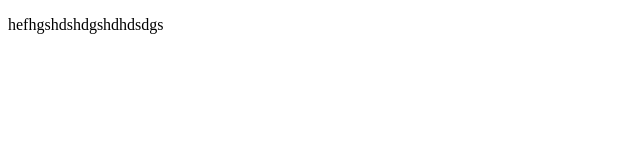
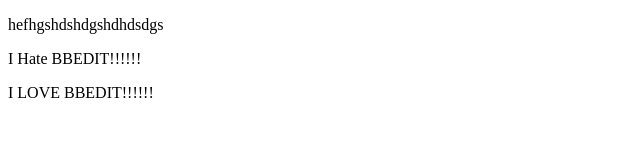
Before and after one commit to FazeAdapt/Desktop, a plain HTML site: page Index.html in a window 1280 px wide. Shown: the whole page, without its empty margins (0-640 px from the left). Drawn offline with Linux system fonts and the light colour scheme.

Commit message:
added 2 paragraphs

```diff
--- a/Index.html
+++ b/Index.html
@@ -7,5 +7,7 @@
 
 <body>
 <p>hefhgshdshdgshdhdsdgs</p>
+<p>I Hate BBEDIT!!!!!!</p>
+<p>I LOVE BBEDIT!!!!!!</p>
 </body>
 </html>
```
